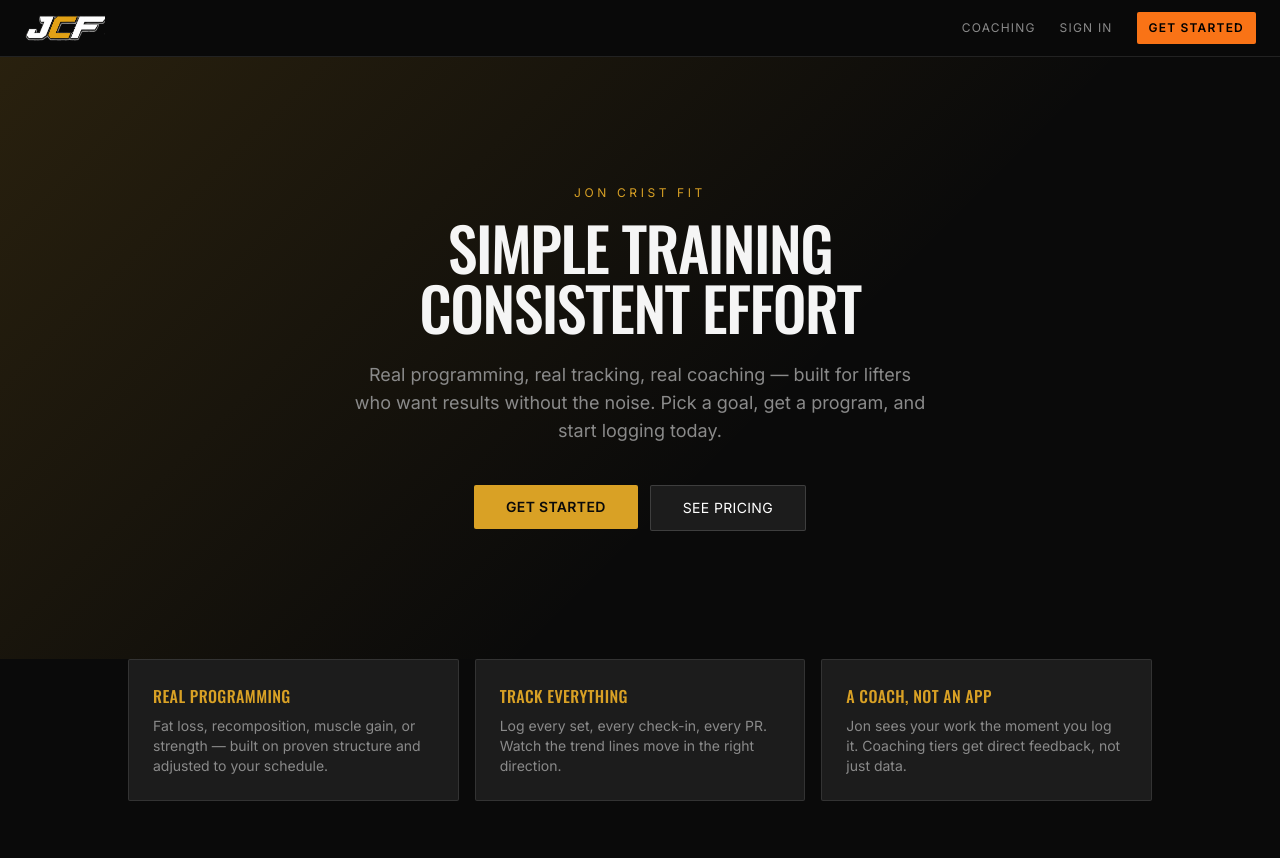
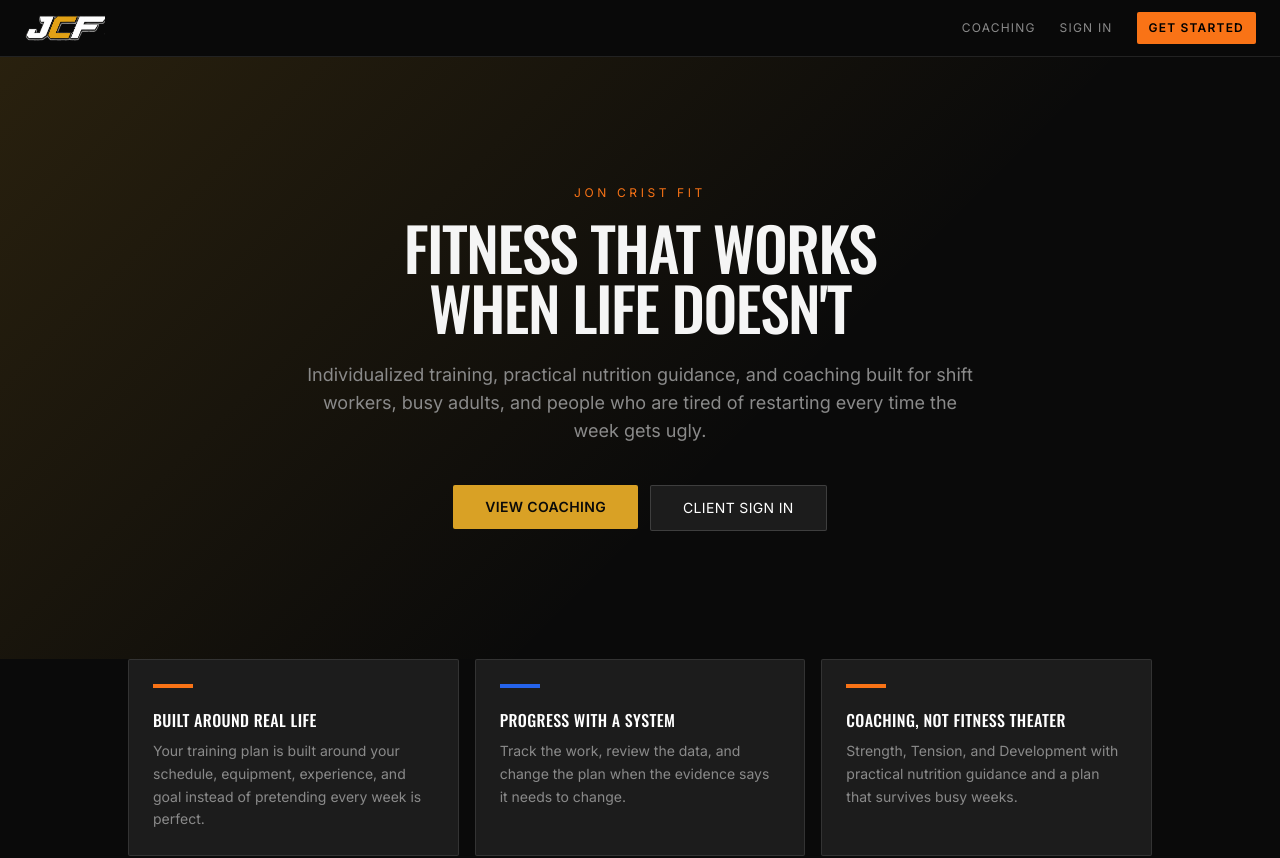
Before and after one commit to jcrist89/jcf-portal, a Next.js app: page / in a window 1280 px wide. Shown: the top 858 px of the page. Built offline with nearby package versions, Linux system fonts and the light colour scheme; no server answers.

Commit message:
Deploy approved offer funnel: src/app/page.tsx

```diff
--- a/src/app/page.tsx
+++ b/src/app/page.tsx
@@ -6,16 +6,16 @@
 
 const PILLARS = [
   {
-    title: "Real Programming",
-    desc: "Fat loss, recomposition, muscle gain, or strength — built on proven structure and adjusted to your schedule.",
+    title: "Built Around Real Life",
+    desc: "Your training plan is built around your schedule, equipment, experience, and goal instead of pretending every week is perfect.",
   },
   {
-    title: "Track Everything",
-    desc: "Log every set, every check-in, every PR. Watch the trend lines move in the right direction.",
+    title: "Progress With A System",
+    desc: "Track the work, review the data, and change the plan when the evidence says it needs to change.",
   },
   {
-    title: "A Coach, Not an App",
-    desc: "Jon sees your work the moment you log it. Coaching tiers get direct feedback, not just data.",
+    title: "Coaching, Not Fitness Theater",
+    desc: "Strength, Tension, and Development with practical nutrition guidance and a plan that survives busy weeks.",
   },
 ];
 
@@ -27,26 +27,27 @@
     <div className="min-h-screen">
       <PublicHeader />
 
+      <main id="main-content">
         <section className="relative overflow-hidden px-6 py-24 sm:py-32">
           <div className="absolute inset-0 bg-diagonal-fade pointer-events-none" />
           <div className="relative z-10 max-w-3xl mx-auto text-center">
-          <p className="text-jcf-gold text-xs uppercase tracking-[0.3em] mb-4">Jon Crist Fit</p>
+            <p className="text-[#f97316] text-xs uppercase tracking-[0.3em] mb-4">Jon Crist Fit</p>
             <h1 className="font-display uppercase text-4xl sm:text-6xl tracking-tight leading-[1.05] mb-6">
-            Simple Training
+              Fitness That Works
               <br />
-            Consistent Effort
+              When Life Doesn&apos;t
             </h1>
-          <p className="text-jcf-gray text-base sm:text-lg max-w-xl mx-auto mb-10">
-            Real programming, real tracking, real coaching — built for lifters who want results
-            without the noise. Pick a goal, get a program, and start logging today.
+            <p className="text-jcf-gray text-base sm:text-lg max-w-2xl mx-auto mb-10">
+              Individualized training, practical nutrition guidance, and coaching built for shift
+              workers, busy adults, and people who are tired of restarting every time the week gets ugly.
             </p>
             <div className="flex flex-col sm:flex-row gap-3 justify-center">
-            <Link href="/signup">
-              <Button className="w-full sm:w-auto px-8 py-3 text-base">Get Started</Button>
+              <Link href="/pricing">
+                <Button className="w-full sm:w-auto px-8 py-3 text-base">View Coaching</Button>
               </Link>
-            <Link href="/pricing">
+              <Link href="/login">
                 <Button variant="secondary" className="w-full sm:w-auto px-8 py-3 text-base">
-                See Pricing
+                  Client Sign In
                 </Button>
               </Link>
             </div>
@@ -55,14 +56,16 @@
 
         <section className="px-6 pb-24">
           <div className="max-w-5xl mx-auto grid gap-4 sm:grid-cols-3">
-          {PILLARS.map((p) => (
+            {PILLARS.map((p, index) => (
               <div key={p.title} className="bg-jcf-panel border border-white/10 rounded-sm p-6">
-              <h3 className="font-display uppercase tracking-wide text-jcf-gold mb-2">{p.title}</h3>
-              <p className="text-jcf-gray text-sm">{p.desc}</p>
+                <div className={`h-1 w-10 mb-5 ${index % 2 === 0 ? "bg-[#f97316]" : "bg-[#2563eb]"}`} />
+                <h3 className="font-display uppercase tracking-wide text-white mb-2">{p.title}</h3>
+                <p className="text-jcf-gray text-sm leading-relaxed">{p.desc}</p>
               </div>
             ))}
           </div>
         </section>
+      </main>
 
       <footer className="px-6 py-8 border-t border-white/10 text-center text-jcf-gray text-xs uppercase tracking-widest">
         Jon Crist Fit
```
Lines whose indentation alone changed are shown as unchanged.
